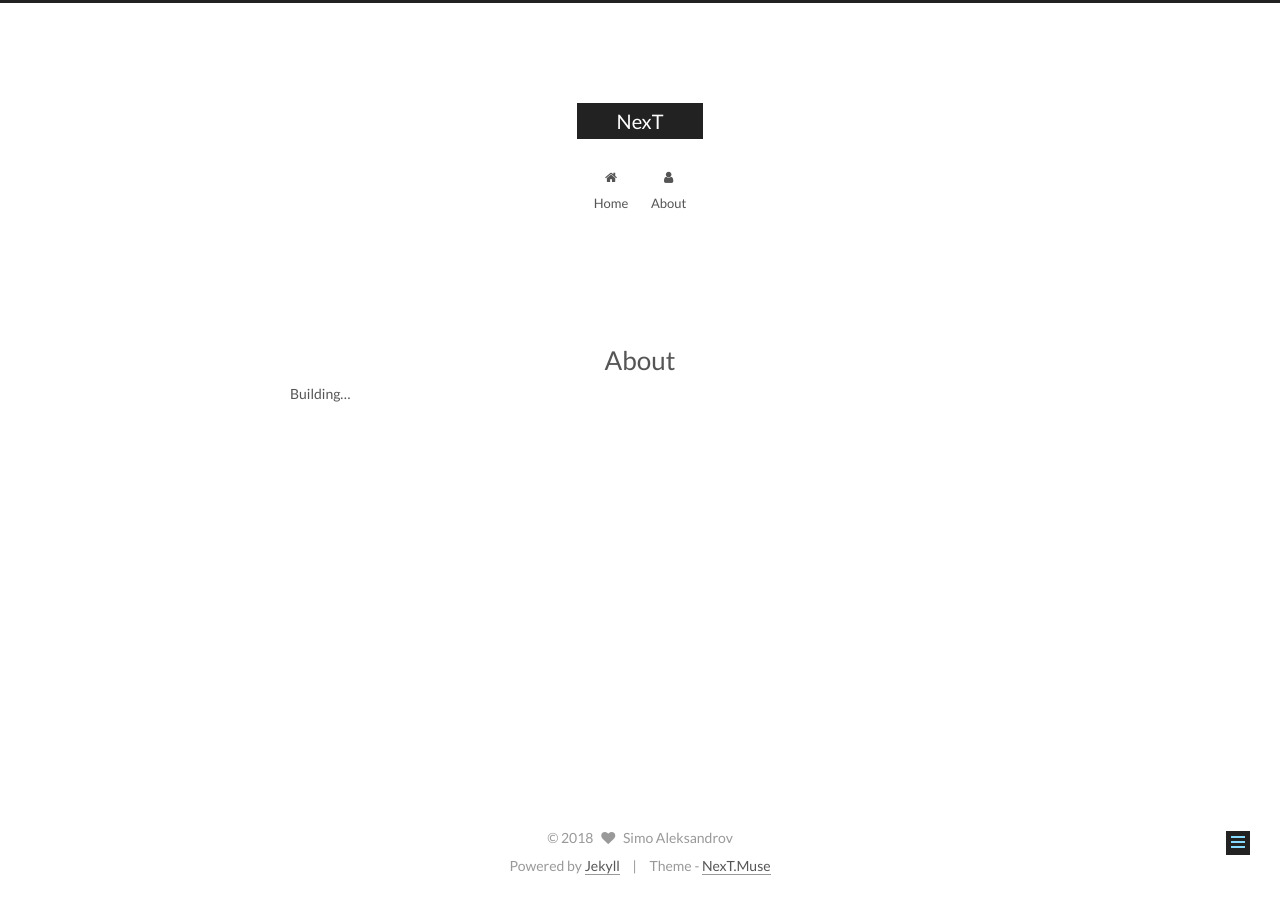
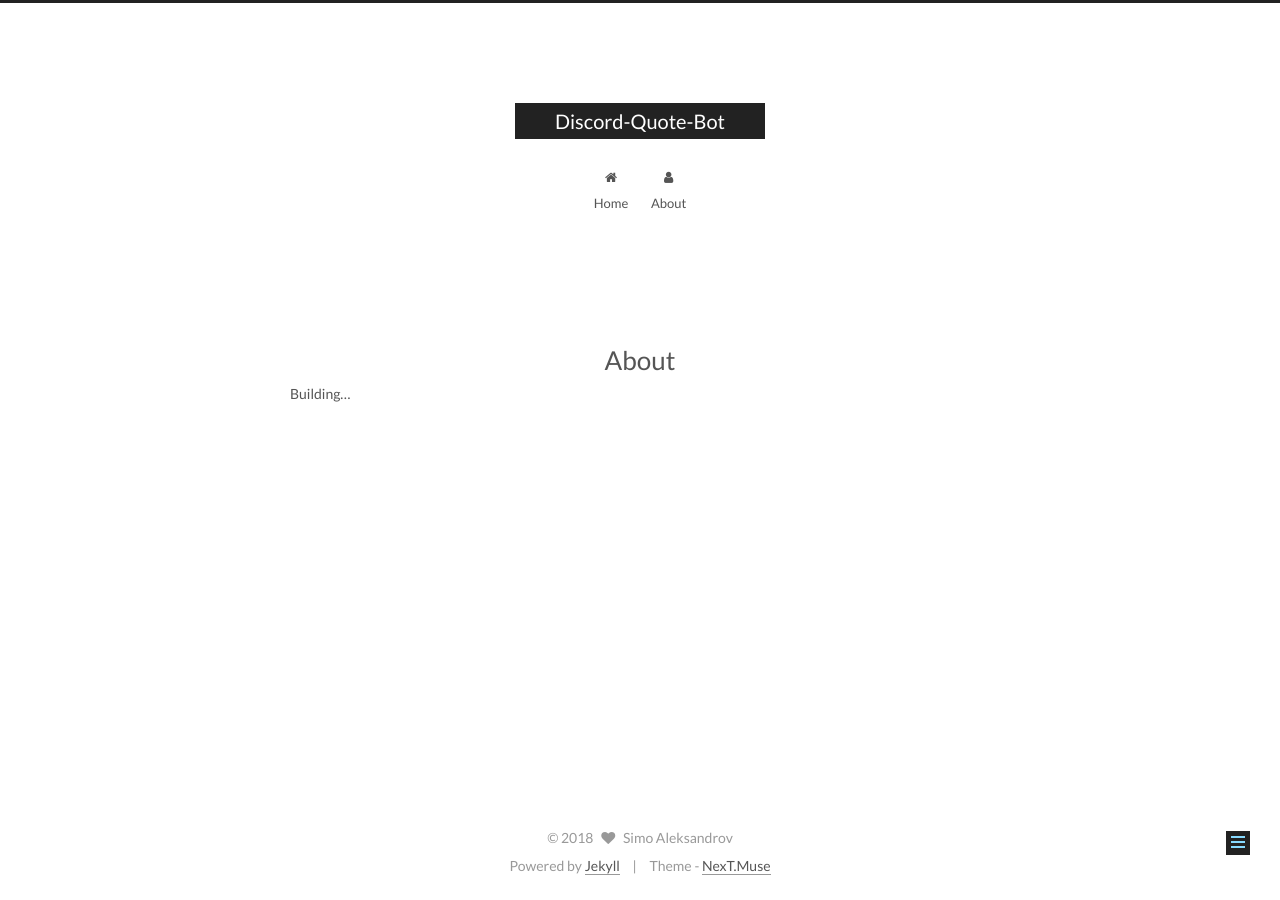
Before and after one commit to L11K/discord-quote-bot, a Jekyll site: the page built from about/index.md, in a window 1280 px wide. Built offline with Jekyll 4.4.1, drawn with Linux system fonts in a browser that asks for light colours.

```diff
--- a/_config.yml
+++ b/_config.yml
@@ -4,7 +4,7 @@
 # ---------------------------------------------------------------
 
 # Site
-title: NexT
+title: Discord-Quote-Bot
 subtitle:
 description:
 author: Simo Aleksandrov
@@ -117,7 +117,7 @@ index_with_subtitle: false
 
 # When running the site in a subdirectory (e.g. domain.tld/blog), remove the leading slash (/archives -> archives)
 menu:
-  home: /2018/08/03/Intro/
+  home: /
   #categories: /categories/
   about: ../
   #archives: /archives/
@@ -239,6 +239,14 @@ avatar: https://github.com/fr3fou.png
 
 
 # Table Of Contents in the Sidebar
+toc:
+  enable: false
+
+  # Automatically add list number to toc.
+  number: true
+
+  # If true, all words will placed on next lines if header width longer then sidebar width.
+  wrap: false
 
 
 # Creative Commons 4.0 International License.
@@ -293,7 +301,7 @@ scroll_to_more: true
 save_scroll: false
 
 # Automatically excerpt description in homepage as preamble text.
-excerpt_description: true
+excerpt_description: false
 
 # Automatically Excerpt. Not recommend.
 # Please use <!-- more --> in the post to control excerpt accurately.
```
